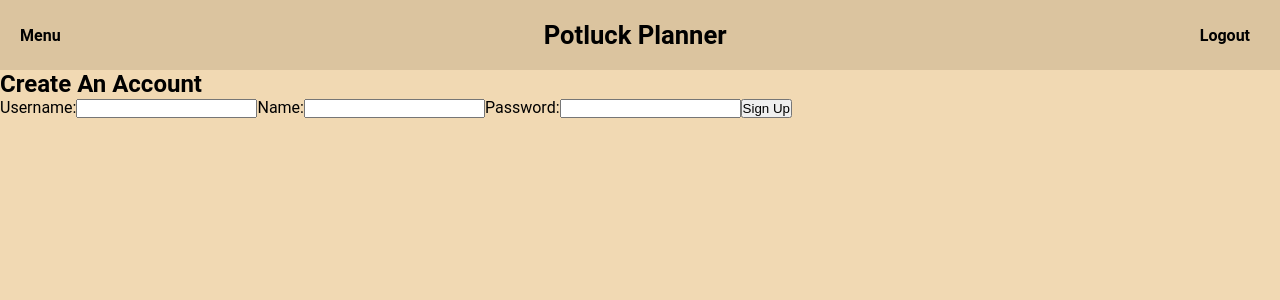
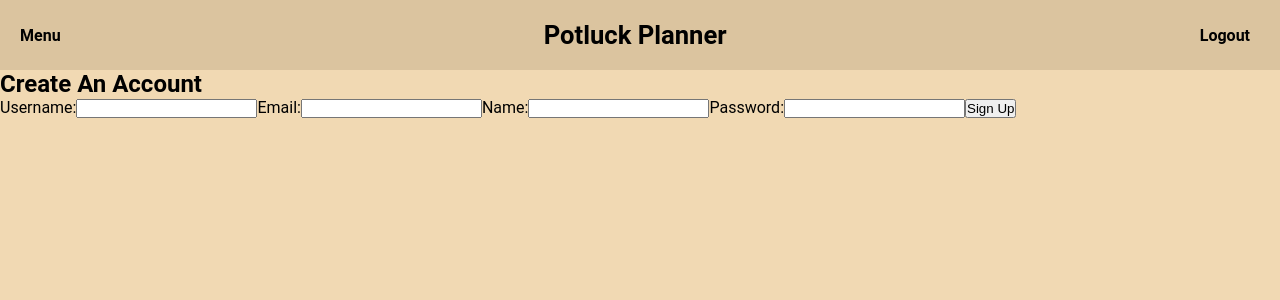
Before and after one commit to Build-Week-Potluck-Plannerr/front-end, a React (Create React App) app in the folder potluck-front-end/: page /register in a window 1280 px wide. Shown: the top 300 px of the page. Built offline with nearby package versions, Linux system fonts and the light colour scheme.

Commit message:
fixed login password type and added email to register

```diff
--- a/potluck-front-end/src/api/rootReducer.js
+++ b/potluck-front-end/src/api/rootReducer.js
@@ -8,6 +8,7 @@
 export const initialState = {
   user: {
     username: "",
+    email: "",
     name: "",
     password: "",
     isOrganizer: false,
@@ -53,6 +54,7 @@
         ...state,
         isLoading: false,
         username: "",
+        email: "",
         name: "",
         password: "",
         error: "",
--- a/potluck-front-end/src/components/Login.js
+++ b/potluck-front-end/src/components/Login.js
@@ -45,6 +45,7 @@
           id="password"
           value={user.password}
           name="password"
+          type="password"
           onChange={handleLoginChange}
         />
         <input type="submit" />
--- a/potluck-front-end/src/components/Registration.js
+++ b/potluck-front-end/src/components/Registration.js
@@ -8,6 +8,7 @@
 const Registration = (props) => {
   const [user, setUser] = useState({
     username: "",
+    email: "",
     name: "",
     password: "",
   });
@@ -49,6 +50,14 @@
           onChange={onInputChange}
           maxLength="30"
         />
+        <label htmlFor="email">Email:</label>
+        <input
+          id="email"
+          type="email"
+          name="email"
+          onChange={onInputChange}
+          maxLength="30"
+        />
         <label htmlFor="name">Name:</label>
         <input
           id="name"
```
